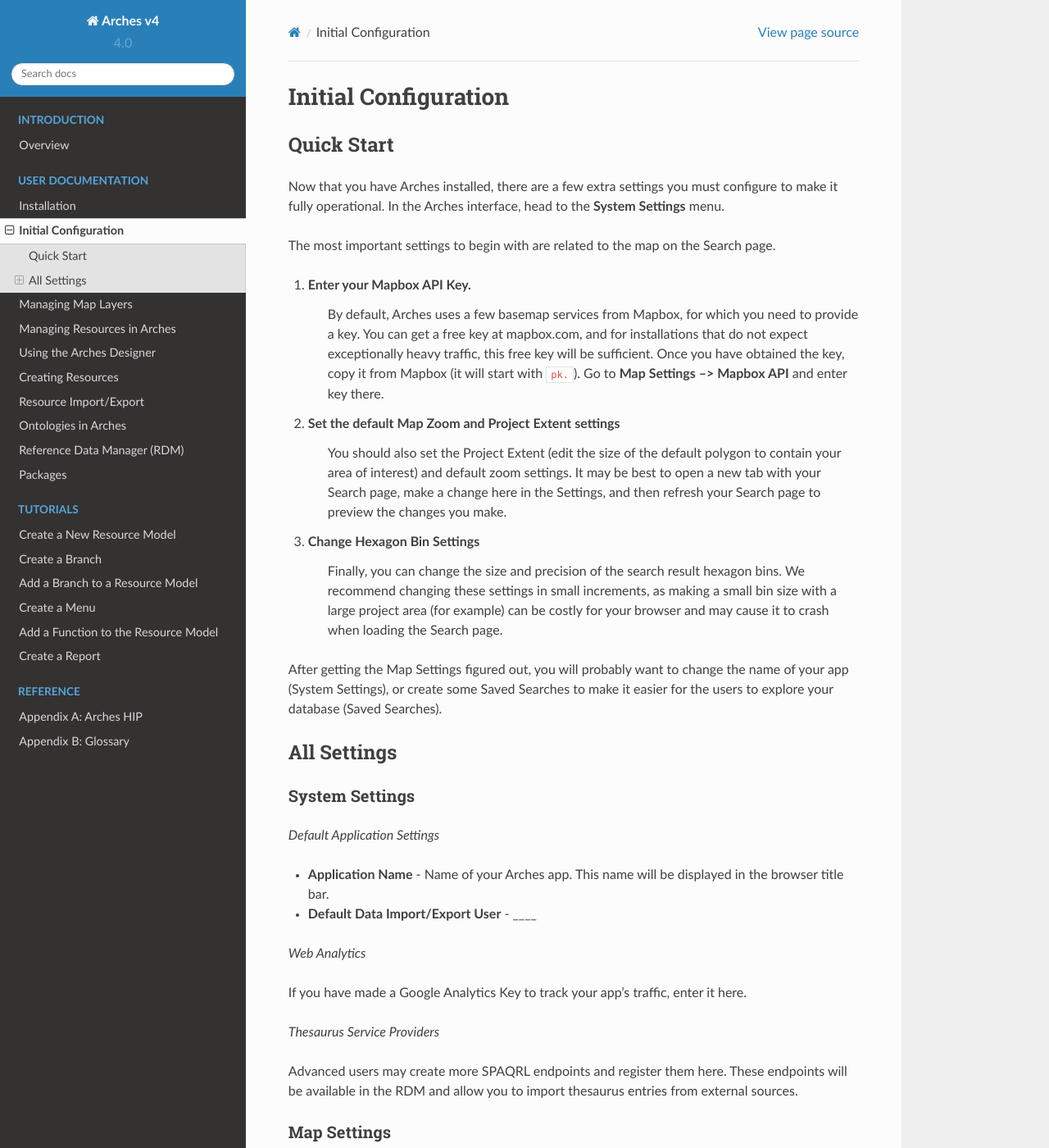
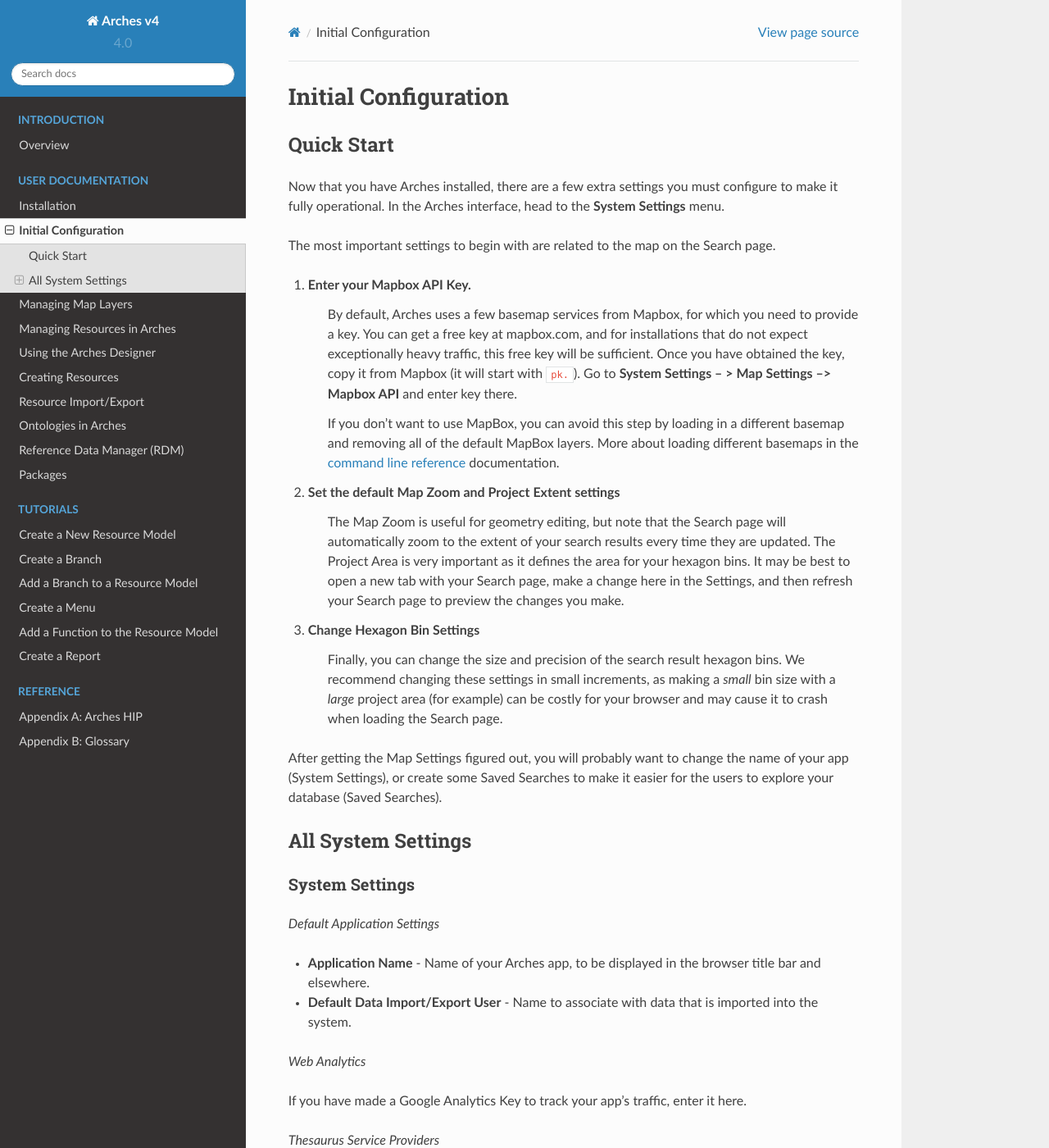
Before and after one commit to archesproject/arches-docs, a Sphinx documentation site: the page built from docs/initial-configuration.txt, in a window 1280 px wide and 1400 px high. Shown: the whole window at 82% size. Built offline with Sphinx 7.4.7 and the Read the Docs theme 2.0.0, drawn with Linux system fonts in a browser that asks for light colours; some of the changed text lies outside the part shown.

Commit message:
a few general docs updates

```diff
--- a/docs/import-export.txt
+++ b/docs/import-export.txt
@@ -181,7 +181,7 @@
 
 
 Uploading a Shapefile to Arches
--------------------------
+-------------------------------
 
 Uploading a shapefile to Arches is very similar to uploading a csv file with a few exceptions. The same rules apply to rich text, concept data, grouped data, and contiguousness. And, like csv import, shapefile import requires a mapping file.
 
@@ -202,4 +202,4 @@
 Exporting Arches Data
 ---------------------
 
-More documentation coming soon... Currently all export commands are listed in the `Wiki documentation <https://github.com/archesproject/arches/wiki/Command-Line-Reference#importexport-commands>`_.
+Currently all export must happen throught the command line interface. Export commands are listed in the `Wiki documentation <https://github.com/archesproject/arches/wiki/Command-Line-Reference#importexport-commands>`_.
--- a/docs/initial-configuration.txt
+++ b/docs/initial-configuration.txt
@@ -10,15 +10,18 @@
 The most important settings to begin with are related to the map on the Search page.
 
 1. Enter your Mapbox API Key.
-    By default, Arches uses a few basemap services from Mapbox, for which you need to provide a key. You can get a free key at mapbox.com, and for installations that do not expect exceptionally heavy traffic, this free key will be sufficient. Once you have obtained the key, copy it from Mapbox (it will start with ``pk.``). Go to **Map Settings --> Mapbox API** and enter key there.
+    By default, Arches uses a few basemap services from Mapbox, for which you need to provide a key. You can get a free key at mapbox.com, and for installations that do not expect exceptionally heavy traffic, this free key will be sufficient. Once you have obtained the key, copy it from Mapbox (it will start with ``pk.``). Go to **System Settings -- > Map Settings --> Mapbox API** and enter key there.
+
+    If you don't want to use MapBox, you can avoid this step by loading in a different basemap and removing all of the default MapBox layers. More about loading different basemaps in the `command line reference <https://github.com/archesproject/arches/wiki/Command-Line-Reference#importexport-commands>`_ documentation.
+
 2. Set the default Map Zoom and Project Extent settings
-    You should also set the Project Extent (edit the size of the default polygon to contain your area of interest) and default zoom settings. It may be best to open a new tab with your Search page, make a change here in the Settings, and then refresh your Search page to preview the changes you make.
+    The Map Zoom is useful for geometry editing, but note that the Search page will automatically zoom to the extent of your search results every time they are updated. The Project Area is very important as it defines the area for your hexagon bins. It may be best to open a new tab with your Search page, make a change here in the Settings, and then refresh your Search page to preview the changes you make.
 3. Change Hexagon Bin Settings
-    Finally, you can change the size and precision of the search result hexagon bins. We recommend changing these settings in small increments, as making a small bin size with a large project area (for example) can be costly for your browser and may cause it to crash when loading the Search page.
+    Finally, you can change the size and precision of the search result hexagon bins. We recommend changing these settings in small increments, as making a *small* bin size with a *large* project area (for example) can be costly for your browser and may cause it to crash when loading the Search page.
 
 After getting the Map Settings figured out, you will probably want to change the name of your app (System Settings), or create some Saved Searches to make it easier for the users to explore your database (Saved Searches).
 
-All Settings
+All System Settings
 ============
 
 System Settings
@@ -26,8 +29,8 @@
 
 *Default Application Settings*
 
-+ **Application Name** - Name of your Arches app. This name will be displayed in the browser title bar.
-+ **Default Data Import/Export User** - ____
++ **Application Name** - Name of your Arches app, to be displayed in the browser title bar and elsewhere.
++ **Default Data Import/Export User** - Name to associate with data that is imported into the system.
 
 *Web Analytics*
 
@@ -54,7 +57,7 @@
 
 *Map Zoom*
 
-You can define the zoom behavior of your maps by specifying max/min and default values. Zoom level 0 shows the whole world (and is the minimum zoom level). Most map services support a maximum of 20 or so zoom levels.</p>
+You can define the zoom behavior of your maps by specifying max/min and default values. Zoom level 0 shows the whole world (and is the minimum zoom level). Most map services support a maximum of 20 or so zoom levels.
 
 *Search Results Grid*
 
@@ -72,8 +75,8 @@
 
 Arches creates a Time Wheel based on the resources in your database, to allow for quick temporal visualization and queries. A few aspects of this temporal search are defined here.
 
-+ **Color Ramp** - The color ramp for the time wheel. For further reference, check out the `d3 API reference <https://github.com/d3/d3-3.x-api-reference/blob/master/Ordinal-Scales.md>`_.
-+ **Time wheel configuration** - Configure the time wheel here (____).
++ **Color Ramp** - Currently unused (saved for future implementation). The color ramp for the time wheel. For further reference, check out the `d3 API reference <https://github.com/d3/d3-3.x-api-reference/blob/master/Ordinal-Scales.md>`_.
++ **Time wheel configuration** - Currently unused (saved for future implementation).
 
 Saved Searches
 ----------------
```
